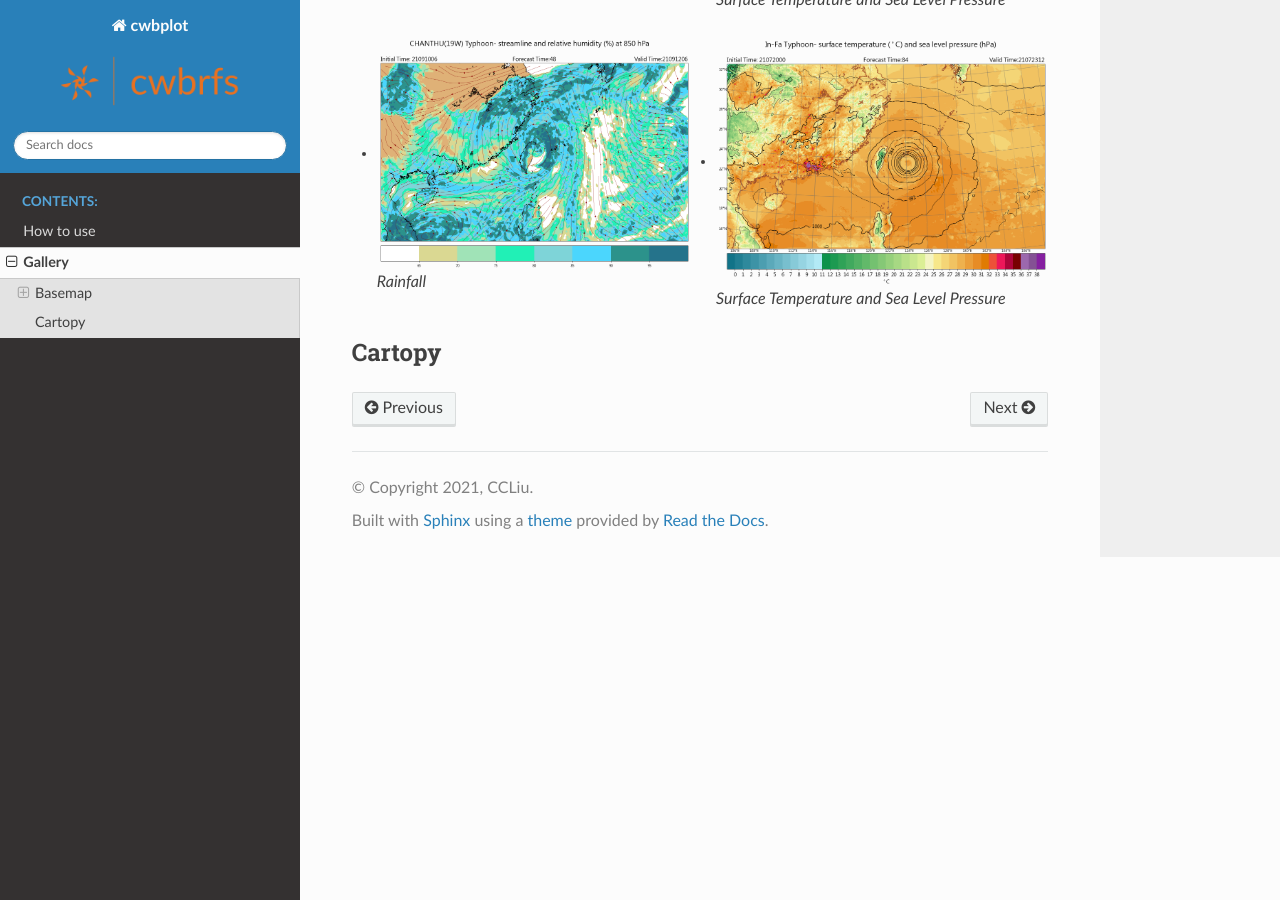
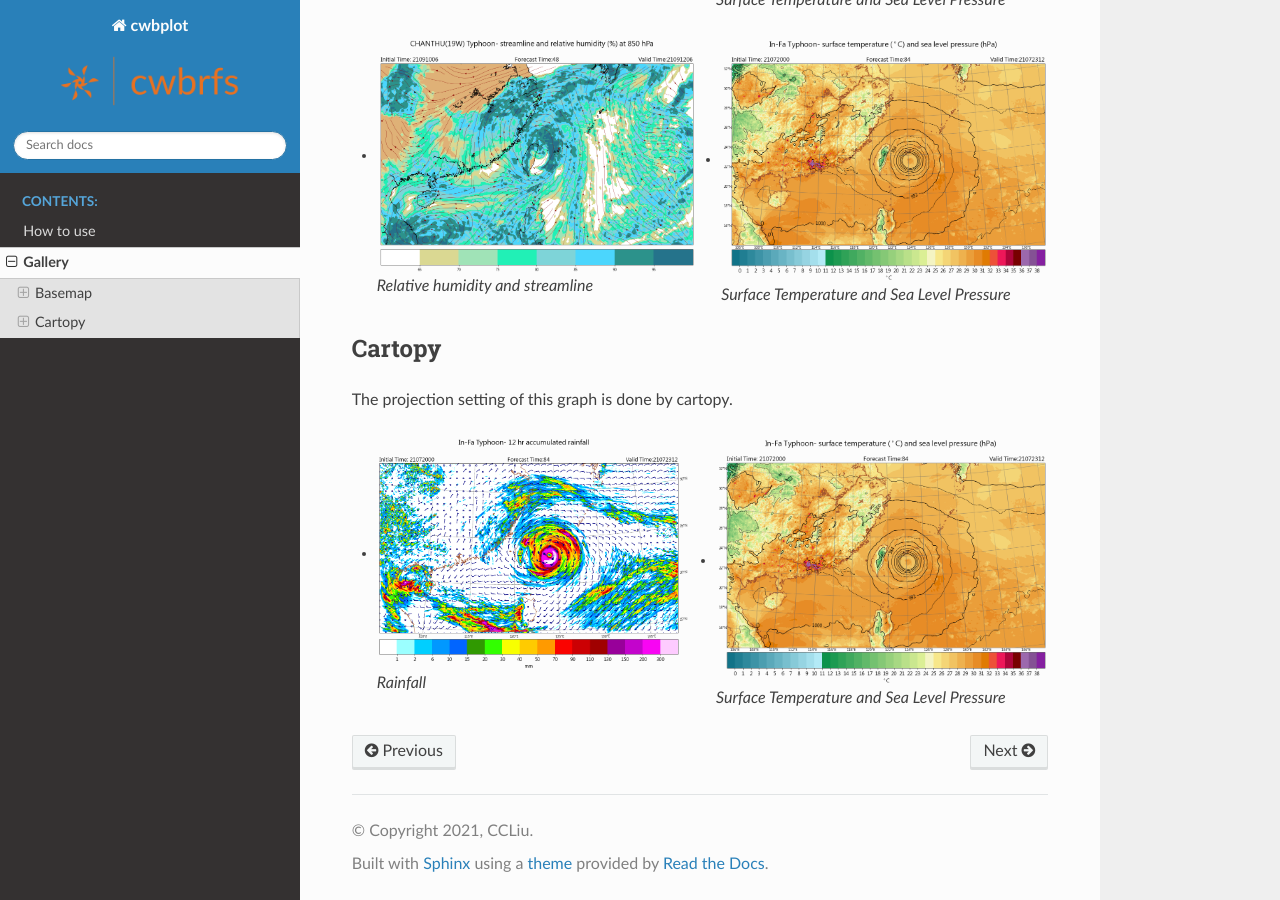
Before and after one commit to Liu-CWB/cwbplot, a Sphinx documentation site: the page built from docs/source/gallery_cwb.rst, in a window 1280 px wide and 900 px high, scrolled down 526 px. Built offline with Sphinx 7.4.7 and the Read the Docs theme 2.0.0, drawn with Linux system fonts in a browser that asks for light colours.

Commit message:
Update gallery_cwb.rst

```diff
--- a/docs/source/gallery_cwb.rst
+++ b/docs/source/gallery_cwb.rst
@@ -28,14 +28,13 @@ The projection setting of this graph is done by basemap, but strongely change to
         :width: 600
         :target: https://cwbplot.readthedocs.io/en/latest/example/rh_streamline_basemap.html
 
-        Rainfall
+        Relative humidity and streamline
 
     - .. figure:: image/_gallery/surftemp_basemap.png
         :width: 600
         :target: https://cwbplot.readthedocs.io/en/latest/example/surftemp_basemap.html
 
         Surface Temperature and Sea Level Pressure
-
 
 .. toctree::
     :maxdepth: 1
@@ -45,5 +44,27 @@ The projection setting of this graph is done by basemap, but strongely change to
     example/surftemp_basemap
 
 
+
 Cartopy
 -----
+The projection setting of this graph is done by cartopy.
+
+.. hlist::
+    :columns: 2
+
+    - .. figure:: image/_gallery/12acc_rainfall_cartopy.png
+        :width: 600
+        :target: https://cwbplot.readthedocs.io/en/latest/example/12accrain_cartopy.html
+
+        Rainfall
+
+    - .. figure:: image/_gallery/surftemp_basemap.png
+        :width: 600
+        :target: https://cwbplot.readthedocs.io/en/latest/example/surftemp_basemap.html
+
+        Surface Temperature and Sea Level Pressure
+.. toctree::
+    :maxdepth: 1
+    :hidden:
+
+    example/12accrain_cartopy
```
